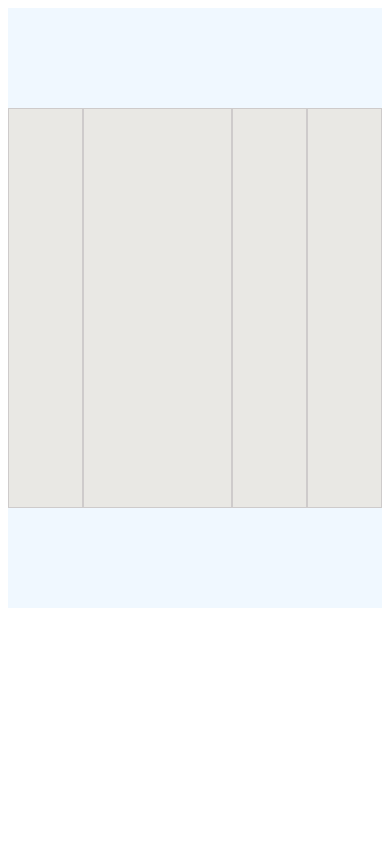
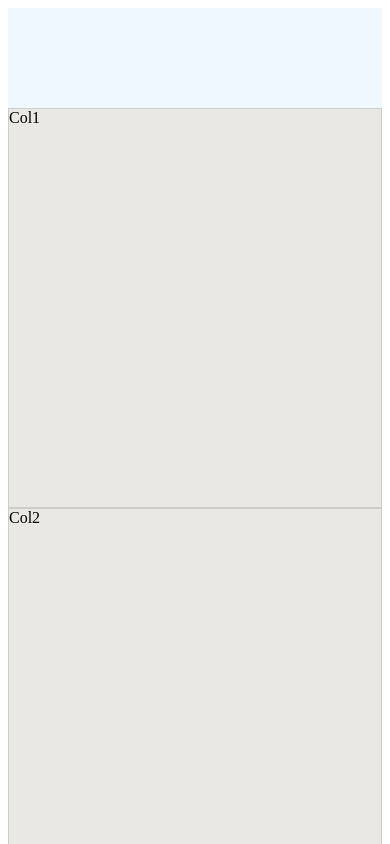
Before and after one commit to ShanthiKarunakaran/100devsBootcamp, a plain HTML site: page class05-materials/layout3.html in a window 390 px wide. Shown: the top 844 px of the page. Drawn offline with Linux system fonts and the light colour scheme.

Commit message:
added media queries to all 3 layouts

```diff
--- a/class05-materials/layout3.html
+++ b/class05-materials/layout3.html
@@ -11,10 +11,10 @@
 
     </header>
 
-    <section class="co11"></section>
-    <section class="col2"></section>
-    <section class="col3"></section>
-    <section class="col4"></section>
+    <section class="co11">Col1</section>
+    <section class="col2">Col2</section>
+    <section class="col3">Col3</section>
+    <section class="col4">Col4</section>
 
 
     <footer></footer>
--- a/class05-materials/style1.css
+++ b/class05-materials/style1.css
@@ -21,3 +21,9 @@
 footer {
   clear: both;
 }
+
+@media screen and (max-width: 800px) {
+  section{
+    background-color: blue;
+  }
+}
--- a/class05-materials/style2.css
+++ b/class05-materials/style2.css
@@ -29,3 +29,9 @@
 footer {
   clear: both;
 }
+
+@media screen and (max-width: 480px) {
+  .row_2 {
+    width: 100%;
+  }
+}
--- a/class05-materials/style3.css
+++ b/class05-materials/style3.css
@@ -15,10 +15,16 @@
   width: 20%;
 }
 
-.col2{
+section .col2{
   width: 40%;
 }
 
 footer {
   clear: both;
 }
+
+@media screen and (max-width: 480px) {
+  section {
+    width: 100%;
+  }
+}
```
